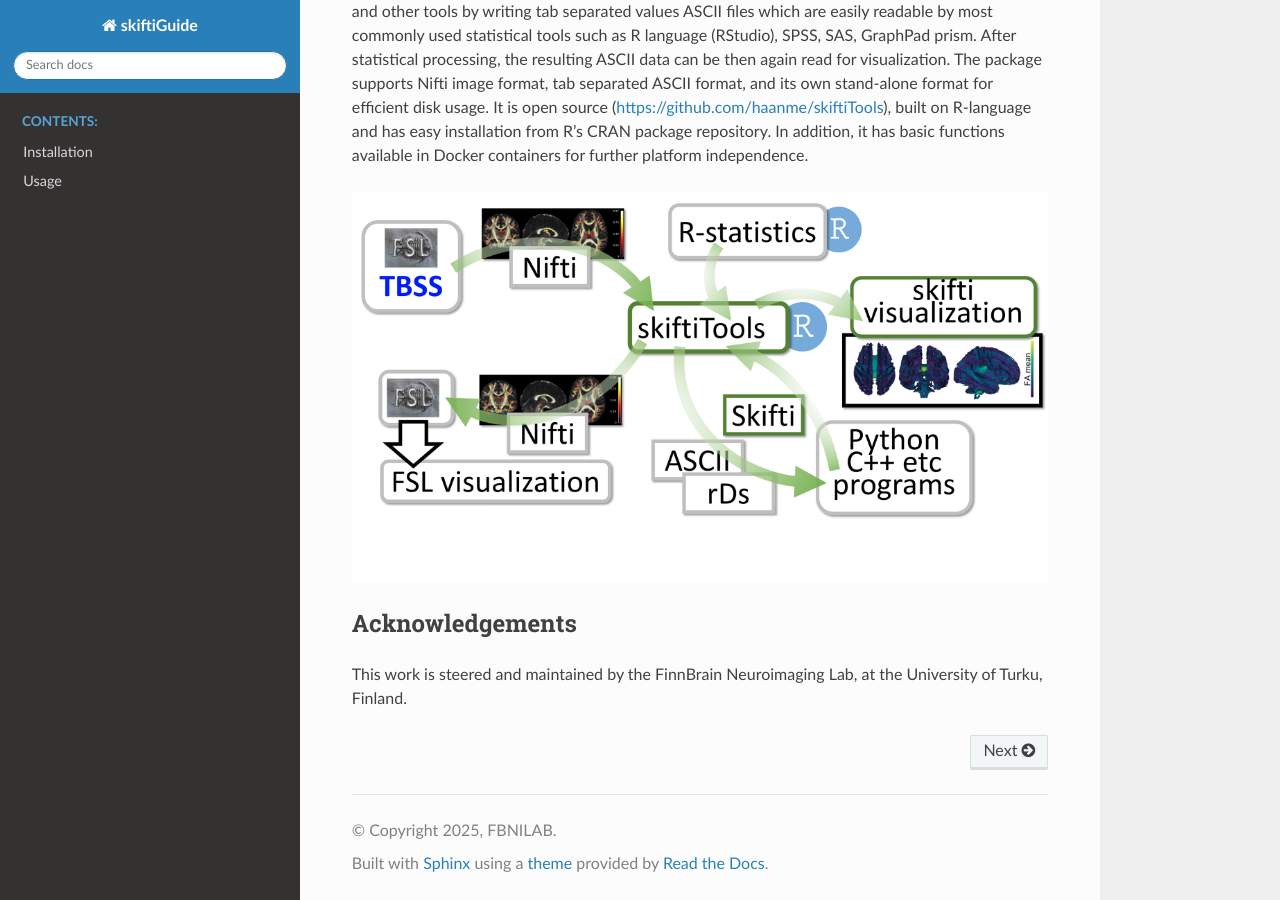
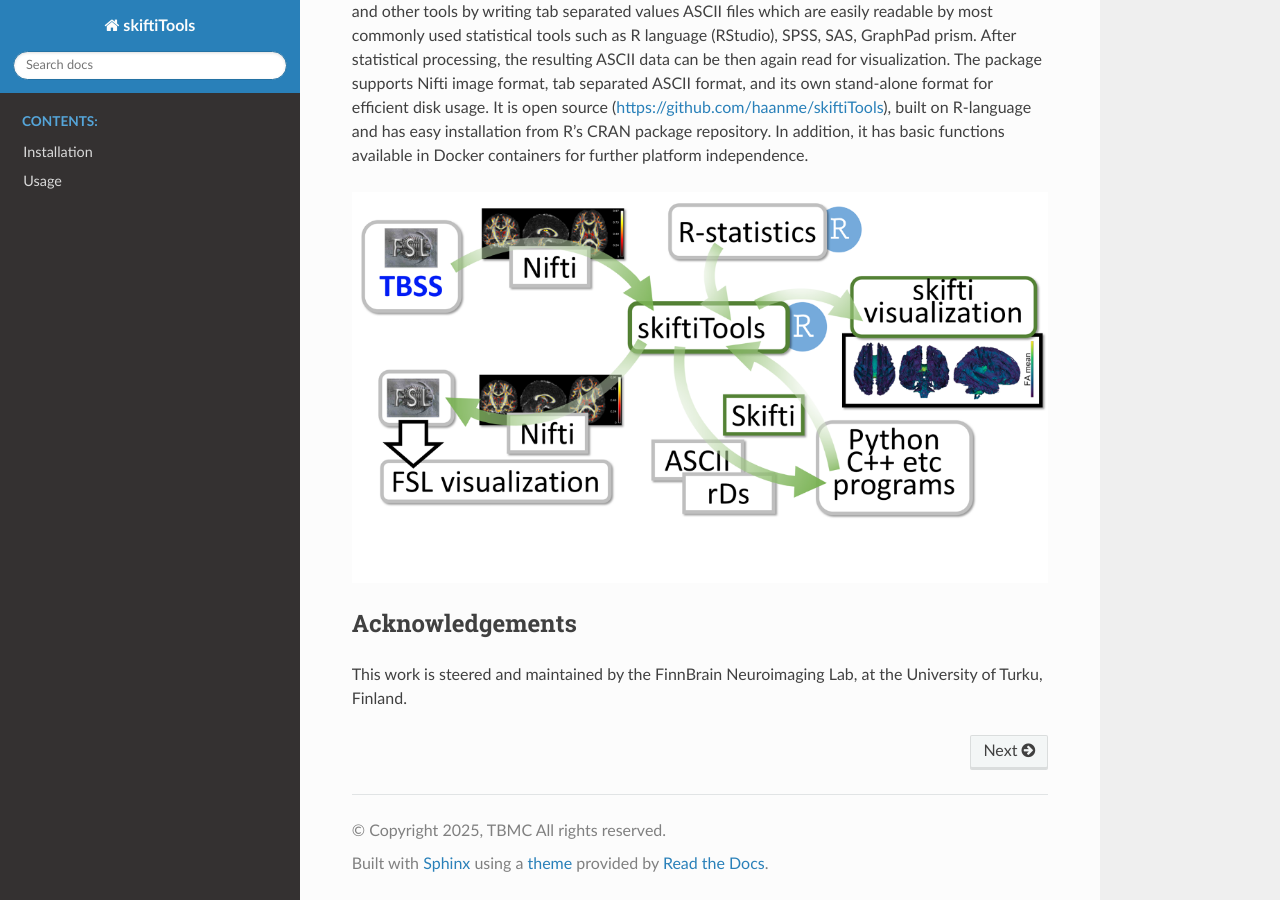
Before and after one commit to HKA07/skiftiGuide, a Sphinx documentation site: the page built from docs/index.rst, in a window 1280 px wide and 900 px high, scrolled down 556 px. Built offline with Sphinx 7.4.7 and the Read the Docs theme 3.1.0, drawn with Linux system fonts in a browser that asks for light colours.

Commit message:
Update conf.py

```diff
--- a/docs/conf.py
+++ b/docs/conf.py
@@ -17,8 +17,8 @@
 
 # -- Project information -----------------------------------------------------
 
-project = 'skiftiGuide'
-copyright = '2025, FBNILAB'
+project = 'skiftiTools'
+copyright = '2025, TBMC All rights reserved'
 author = 'Harri Merisaari and Hilyah Audah'
 
 # The full version, including alpha/beta/rc tags
```
